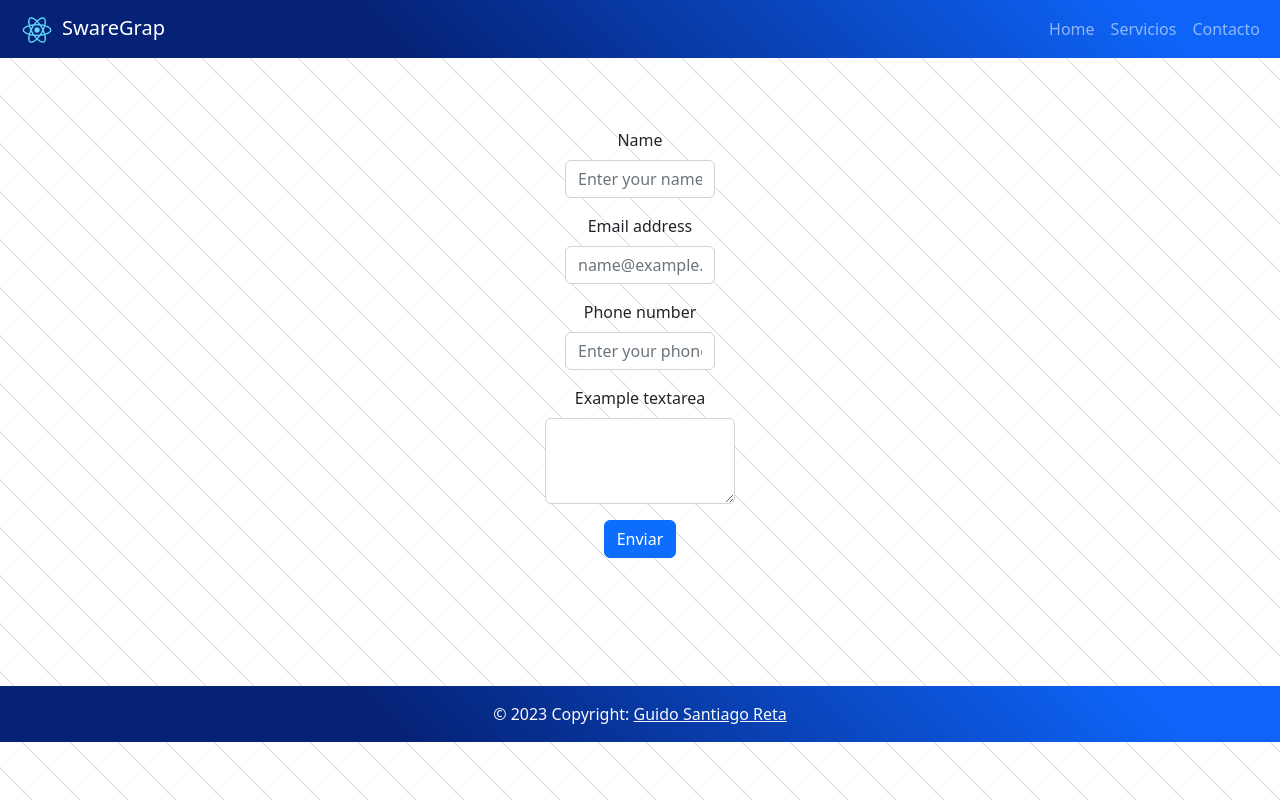
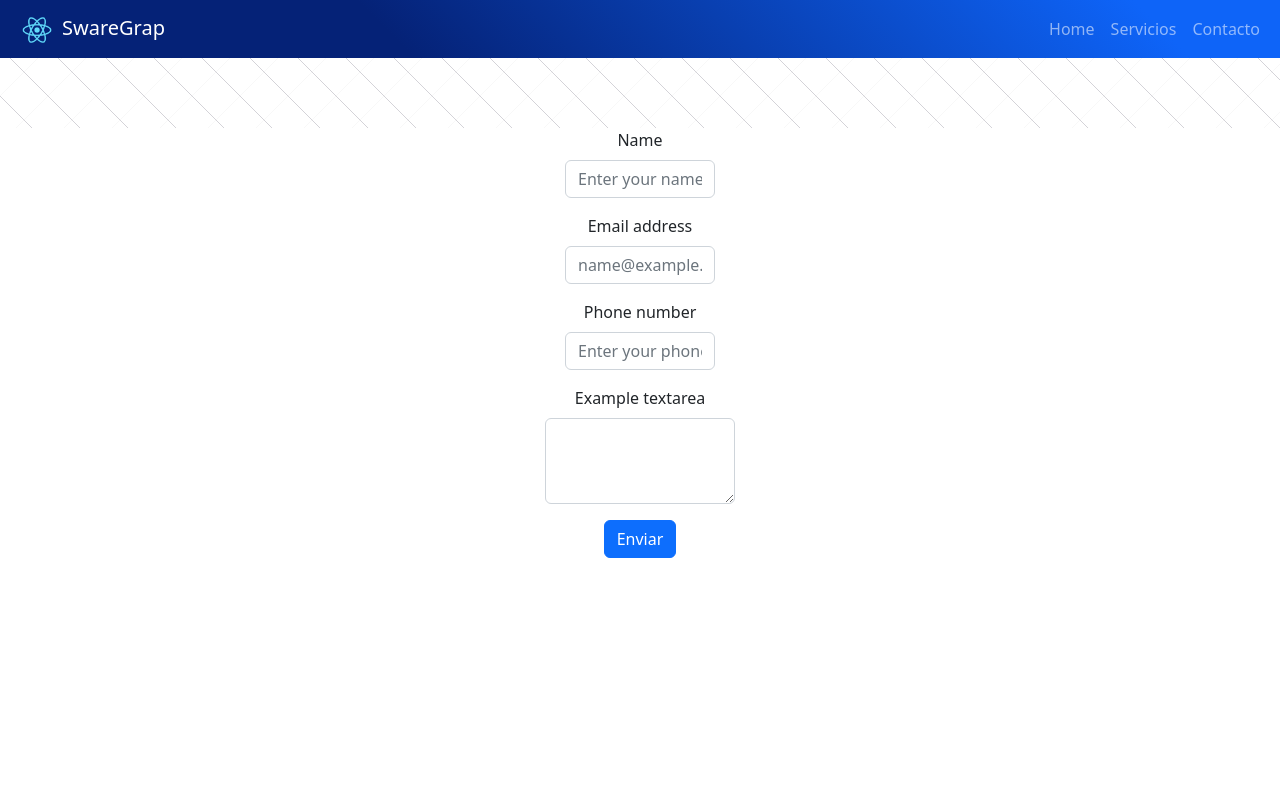
Before and after one commit to GuidoSantiagoReta/Swaregrap-reactrouterv6, a React (Create React App) app: page /contact in a window 1280 px wide. Shown: the top 802 px of the page. Built offline with nearby package versions, Linux system fonts and the light colour scheme.

Commit message:
contact-section-1

```diff
--- a/src/components/Contact.js
+++ b/src/components/Contact.js
@@ -5,7 +5,7 @@
 
 const Contact = () => {
   return(
-
+    <section className='contact-section'>
  <Form className='container-form center-block' >
 
 <Form.Group className="mb-3 " controlId="form-name">
@@ -30,7 +30,7 @@
 <Button variant="primary">Enviar</Button>
 
 </Form>
-
+</section>
 
   )
 }
```
